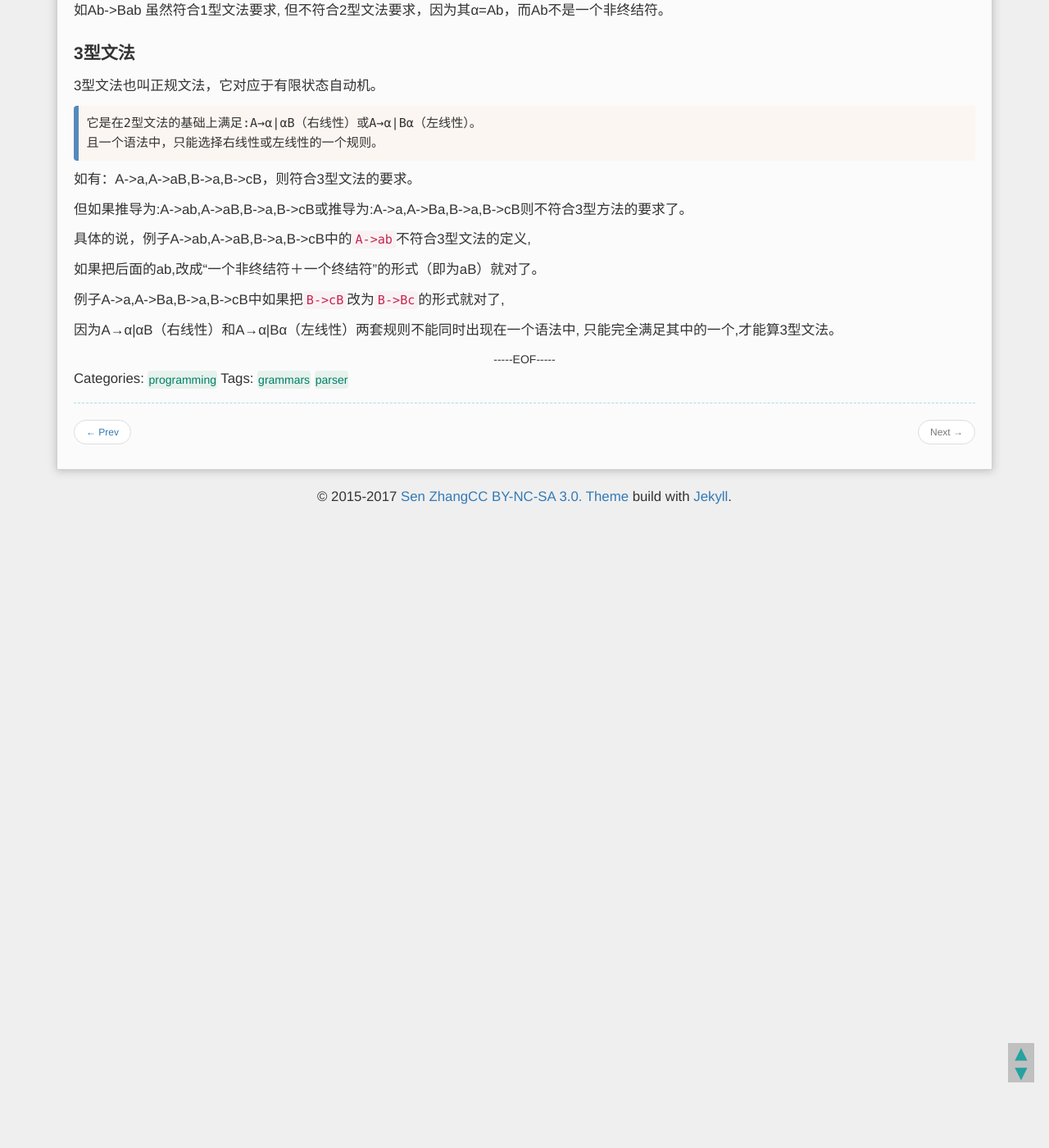
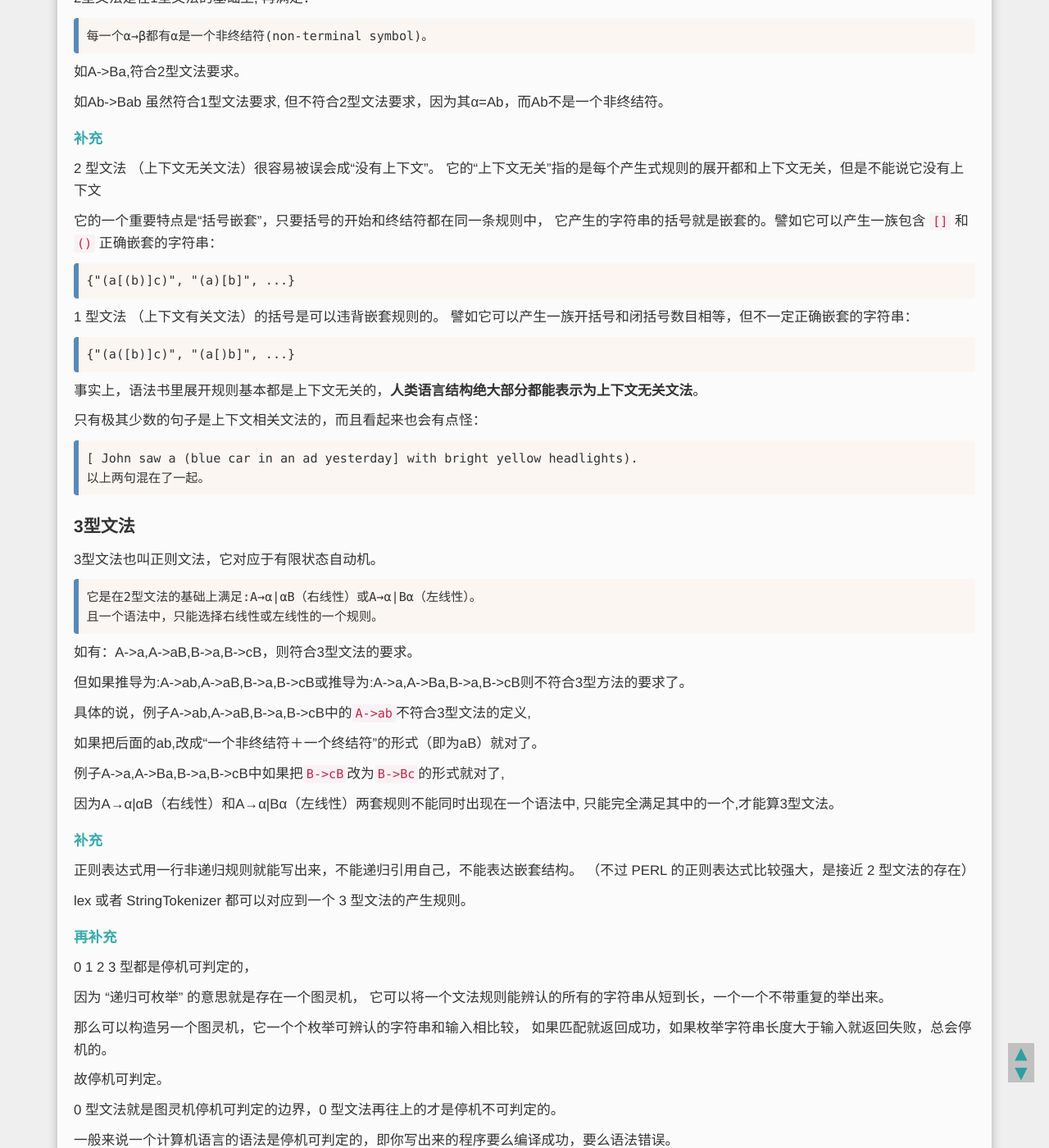
Before and after one commit to SenZhangAI/senzhangai.github.com, a Jekyll site: the page built from _posts/2017-04-26-chomsky-grammars.md, in a window 1280 px wide and 1400 px high, scrolled down 1759 px. Shown: the whole window at 82% size. Built offline with Jekyll 4.4.1, drawn with Linux system fonts in a browser that asks for light colours; Markdown is read by kramdown in place of the engine named in the settings; comment, search, counter and statistics services are not loaded; before the commit the page ends 2389 px from its top, so only the background shows below that; some of the changed text lies outside the part shown.

Commit message:
modify post

````diff
--- a/_posts/2017-04-26-chomsky-grammars.md
+++ b/_posts/2017-04-26-chomsky-grammars.md
@@ -77,9 +77,36 @@ S -> ab
 如Ab->Bab 虽然符合1型文法要求,
 但不符合2型文法要求，因为其α=Ab，而Ab不是一个非终结符。
 
+#### 补充
+2 型文法 （上下文无关文法）很容易被误会成“没有上下文”。
+它的“上下文无关”指的是每个产生式规则的展开都和上下文无关，但是不能说它没有上下文
+
+它的一个重要特点是“括号嵌套”，只要括号的开始和终结符都在同一条规则中，
+它产生的字符串的括号就是嵌套的。譬如它可以产生一族包含 `[]` 和 `()` 正确嵌套的字符串：
+
+```
+{"(a[(b)]c)", "(a)[b]", ...}
+```
+
+1 型文法 （上下文有关文法）的括号是可以违背嵌套规则的。
+譬如它可以产生一族开括号和闭括号数目相等，但不一定正确嵌套的字符串：
+
+```
+{"(a([b)]c)", "(a[)b]", ...}
+```
+
+事实上，语法书里展开规则基本都是上下文无关的，**人类语言结构绝大部分都能表示为上下文无关文法**。
+
+只有极其少数的句子是上下文相关文法的，而且看起来也会有点怪：
+
+```
+[ John saw a (blue car in an ad yesterday] with bright yellow headlights).
+以上两句混在了一起。
+```
+
 ### 3型文法
 
-3型文法也叫正规文法，它对应于有限状态自动机。
+3型文法也叫正则文法，它对应于有限状态自动机。
 
 ```
 它是在2型文法的基础上满足:A→α|αB（右线性）或A→α|Bα（左线性）。
@@ -98,3 +125,36 @@ S -> ab
 
 因为A→α|αB（右线性）和A→α|Bα（左线性）两套规则不能同时出现在一个语法中,
 只能完全满足其中的一个,才能算3型文法。
+
+#### 补充
+正则表达式用一行非递归规则就能写出来，不能递归引用自己，不能表达嵌套结构。
+（不过 PERL 的正则表达式比较强大，是接近 2 型文法的存在）
+
+lex 或者 StringTokenizer 都可以对应到一个 3 型文法的产生规则。
+
+#### 再补充
+
+0 1 2 3 型都是停机可判定的，
+
+因为 “递归可枚举” 的意思就是存在一个图灵机，
+它可以将一个文法规则能辨认的所有的字符串从短到长，一个一个不带重复的举出来。
+
+那么可以构造另一个图灵机，它一个个枚举可辨认的字符串和输入相比较，
+如果匹配就返回成功，如果枚举字符串长度大于输入就返回失败，总会停机的。
+
+故停机可判定。
+
+0 型文法就是图灵机停机可判定的边界，0 型文法再往上的才是停机不可判定的。
+
+一般来说一个计算机语言的语法是停机可判定的，即你写出来的程序要么编译成功，要么语法错误。
+
+但是 Perl 5 的语法是停机不可判定 的，写成编译器的话，不管怎么修改编译器，
+都存在一个源文件，让编译器无法判断它是否存在语法错误
+
+#### 再再再补充
+
+所谓的3型,即Finite Automata,不需要记忆任何状态，只根据输入进行状态转移。
+
+2型则对应Pushdown Automata，唯一依靠的记忆是栈。
+
+1型的数学意义多于实际意义
````
